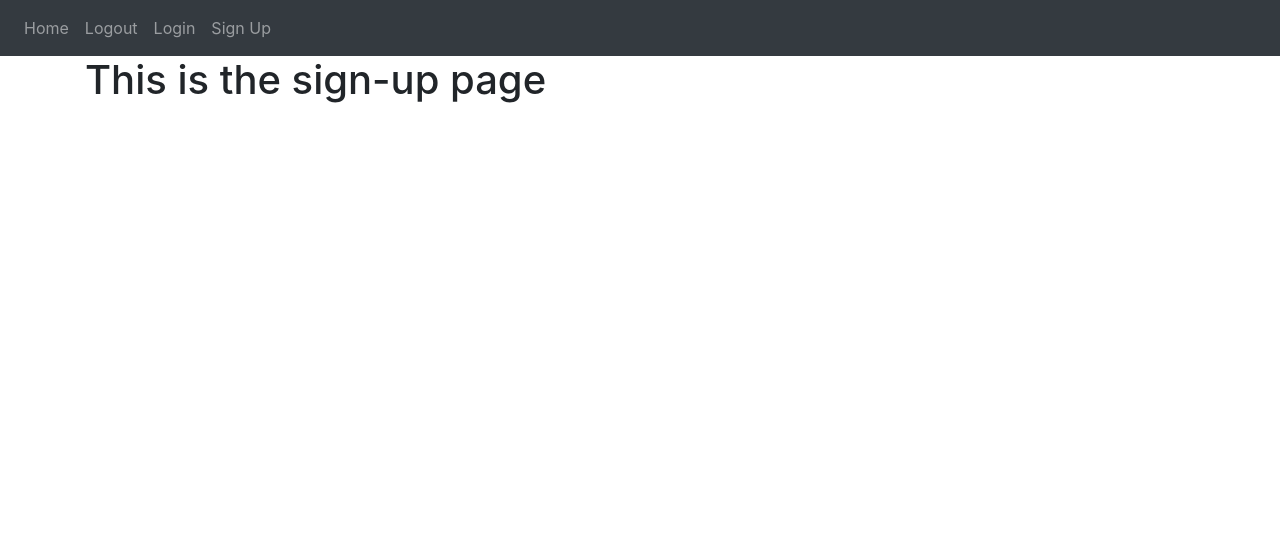
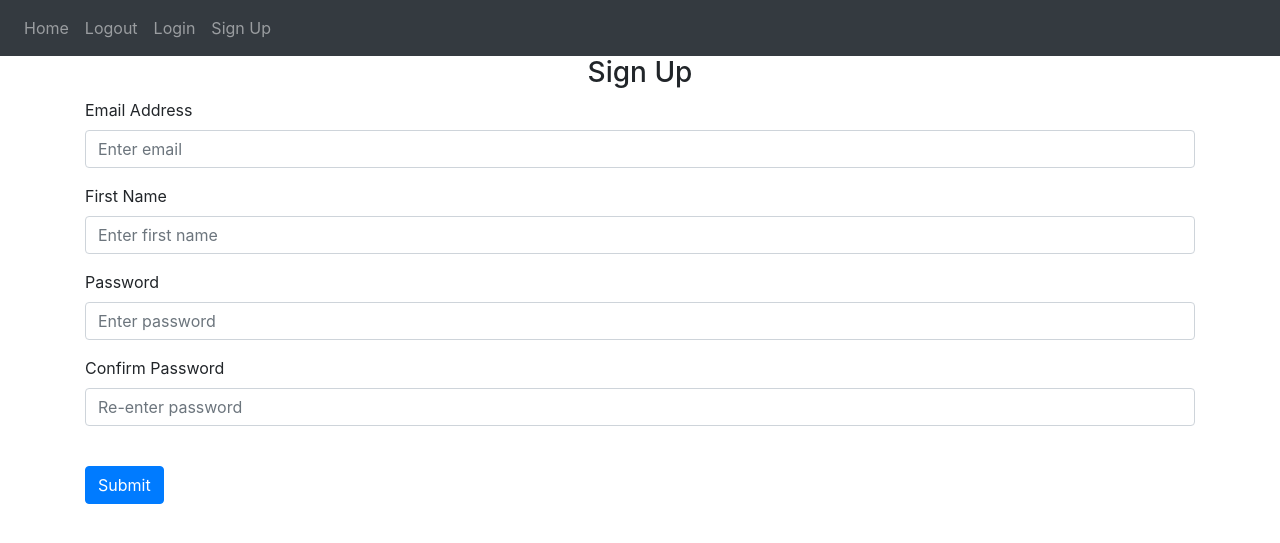
Before and after one commit to drewniman/CS361-health_tracker, a Flask app: page /sign-up in a window 1280 px wide. Shown: the top 543 px of the page. Run offline with Flask 2, Linux system fonts and the light colour scheme; some libraries are stand-ins or nearby versions.

Commit message:
updated signup page

```diff
--- a/website/templates/sign_up.html
+++ b/website/templates/sign_up.html
@@ -1,5 +1,49 @@
-{% extends "base.html" %} {% block title %}Sign Up{% endblock %}
+{% extends "base.html" %} {% block title %}{% endblock %}
 
 {% block content %}
-<h1>This is the sign-up page</h1>
+<form method="post">
+    <h3 align="center">Sign Up</h3>
+    <div class="form-group">
+        <label for="email">Email Address</label>
+        <input
+            type="email"
+            class="form-control"
+            id="email"
+            name="email"
+            placeholder="Enter email"
+        />
+    </div>
+    <div class="form-group">
+        <label for="email">First Name</label>
+        <input
+            type="text"
+            class="form-control"
+            id="firstName"
+            name="firstName"
+            placeholder="Enter first name"
+        />
+    </div>
+    <div class="form-group">
+        <label for="email">Password</label>
+        <input
+            type="password"
+            class="form-control"
+            id="password1"
+            name="password1"
+            placeholder="Enter password"
+        />
+    </div>
+    <div class="form-group">
+        <label for="email">Confirm Password</label>
+        <input
+            type="password"
+            class="form-control"
+            id="password2"
+            name="password2"
+            placeholder="Re-enter password"
+        />
+    </div>
+    <br/>
+    <button type="submit" class="btn btn-primary">Submit</button>
+</form>
 {% endblock %}
```
